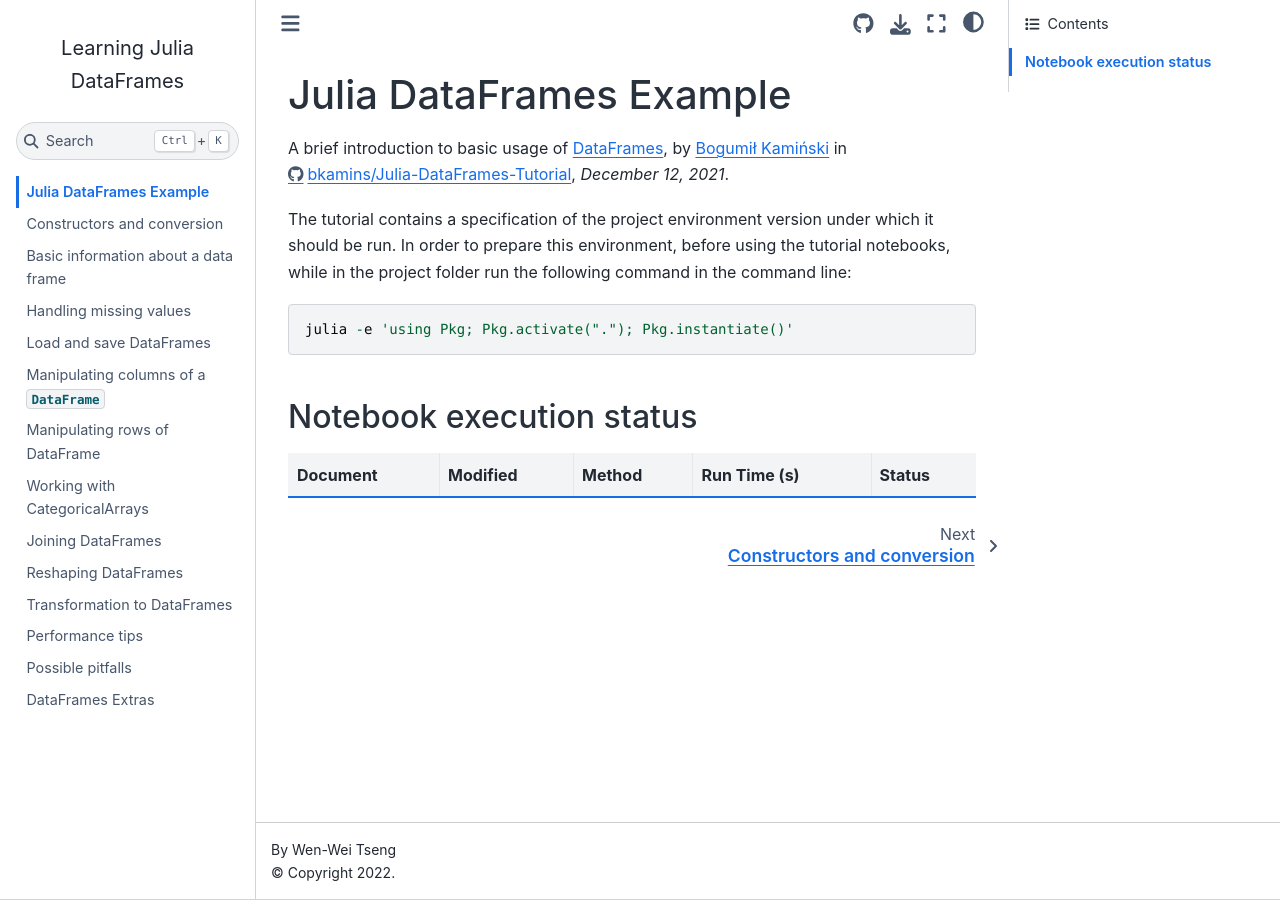
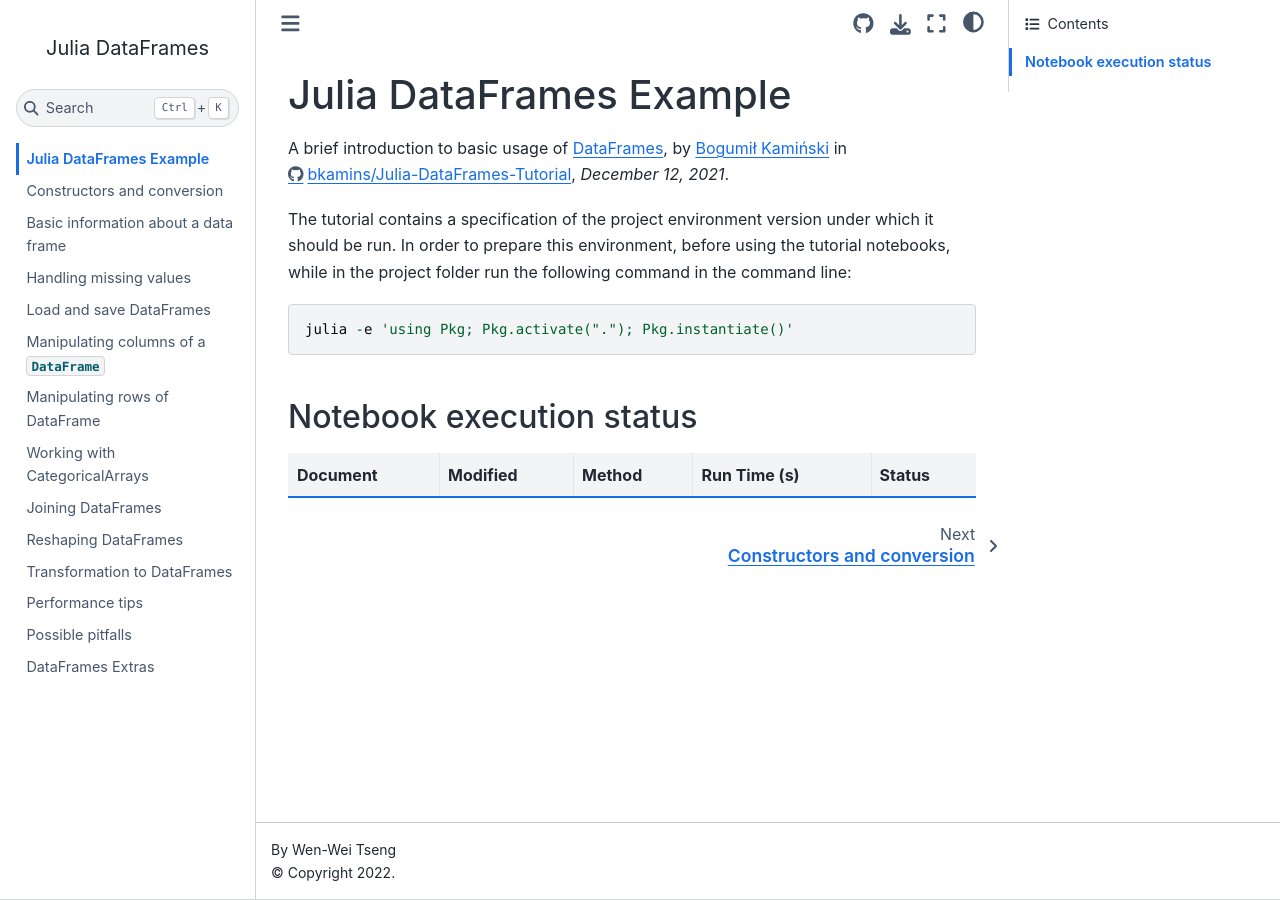
Before and after one commit to sosiristseng/jl-dataframes, a Jupyter Book: the page built from docs/index.md, in a window 1280 px wide. Built offline with Jupyter Book 1.0.4 settings and Sphinx 7.4.7 and the Sphinx Book theme 1.1.4, drawn with Linux system fonts in a browser that asks for light colours.

Commit message:
no docker

```diff
--- a/docs/_config.yml
+++ b/docs/_config.yml
@@ -1,7 +1,7 @@
 # Book settings
 # Learn more at https://jupyterbook.org/customize/config.html
 
-title: Learning Julia DataFrames
+title: Julia DataFrames
 author: Wen-Wei Tseng
 copyright: "2022" # Copyright year to be placed in the footer
 # logo: logo.png
--- a/requirements.txt
+++ /dev/null
@@ -1 +0,0 @@
-matplotlib==3.5.2
```
Also changed, not shown: .cirrus.yml, 5 other files.
